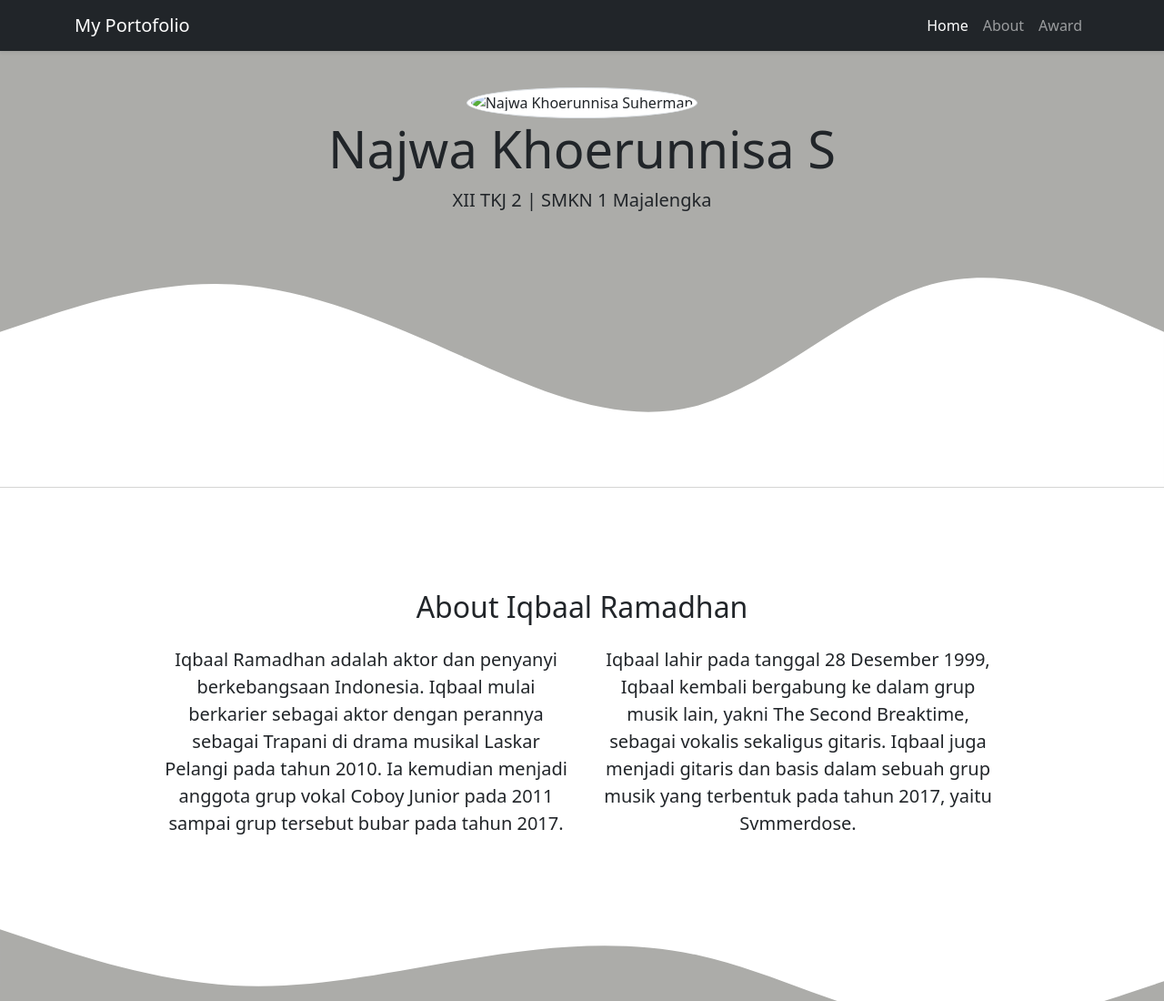
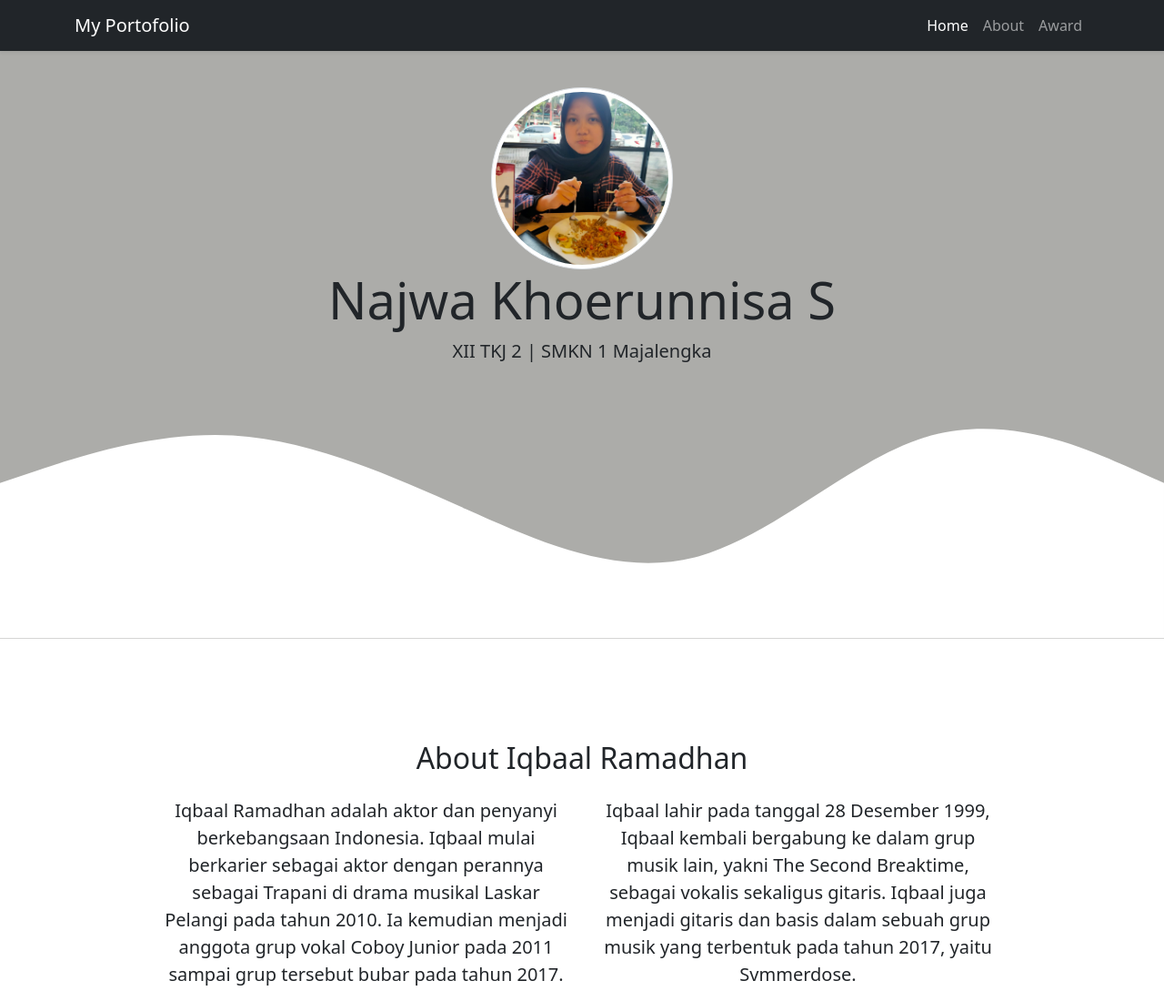
Before and after one commit to Najwaaks/portofolio-iqbaal-ramadhan, a plain HTML site: page index.html in a window 1280 px wide. Shown: the top 1100 px of the page at 91% size. Drawn offline with nearby package versions, Linux system fonts and the light colour scheme.

Commit message:
Update index.html

```diff
--- a/index.html
+++ b/index.html
@@ -43,7 +43,7 @@
 
     <!-- Jumbotron -->
     <section class="jumbotron text-center">
-      <img src="img/pp.jpeg" alt="Najwa Khoerunnisa Suherman" width="200" class="rounded-circle img-thumbnail" />
+      <img src="img/pp.jpg" alt="Najwa Khoerunnisa Suherman" width="200" class="rounded-circle img-thumbnail" />
       <h1 class="display-4">Najwa Khoerunnisa S</h1>
       <p class="lead">XII TKJ 2 | SMKN 1 Majalengka</p>
       <svg xmlns="http://www.w3.org/2000/svg" viewBox="0 0 1440 320">
```
